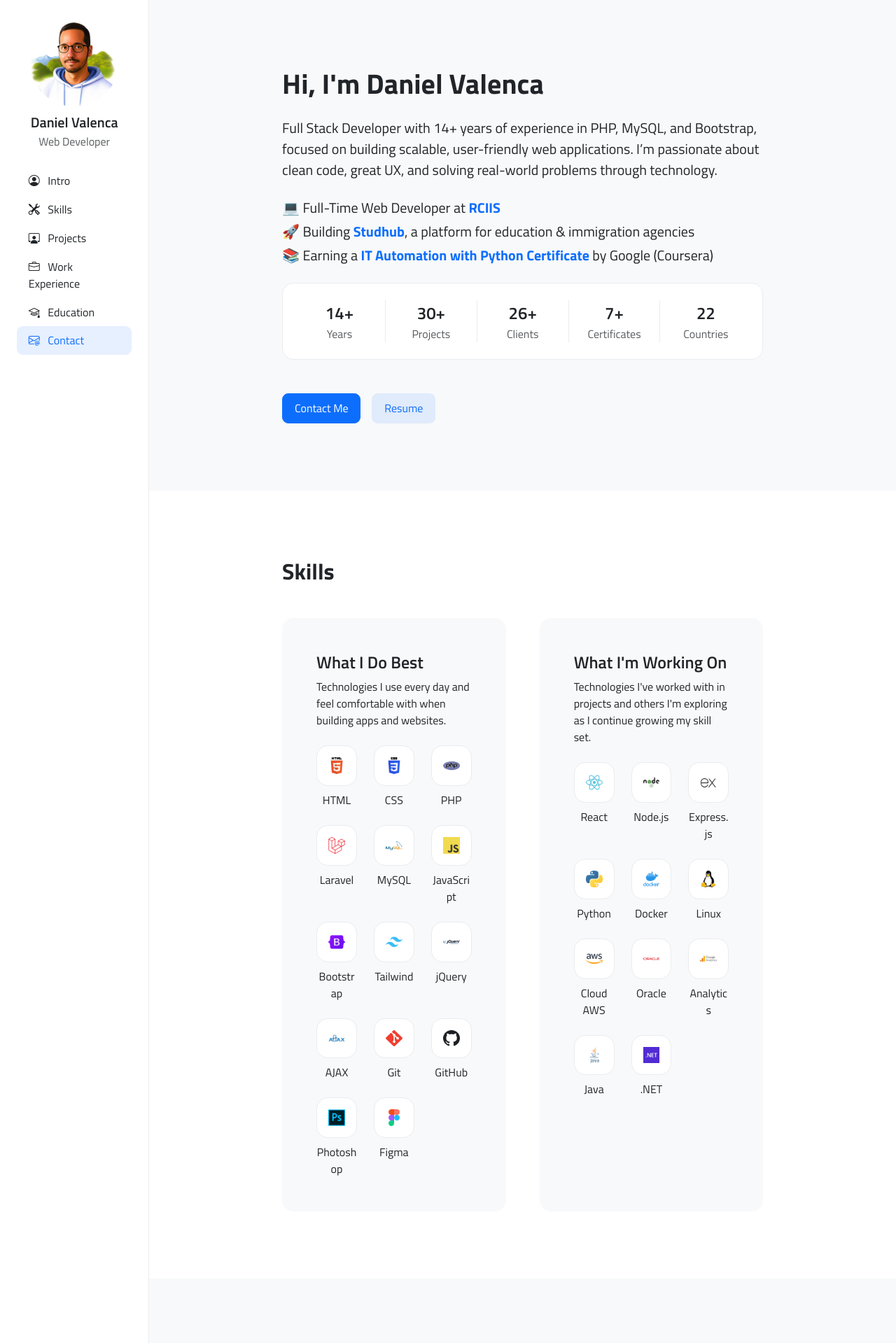
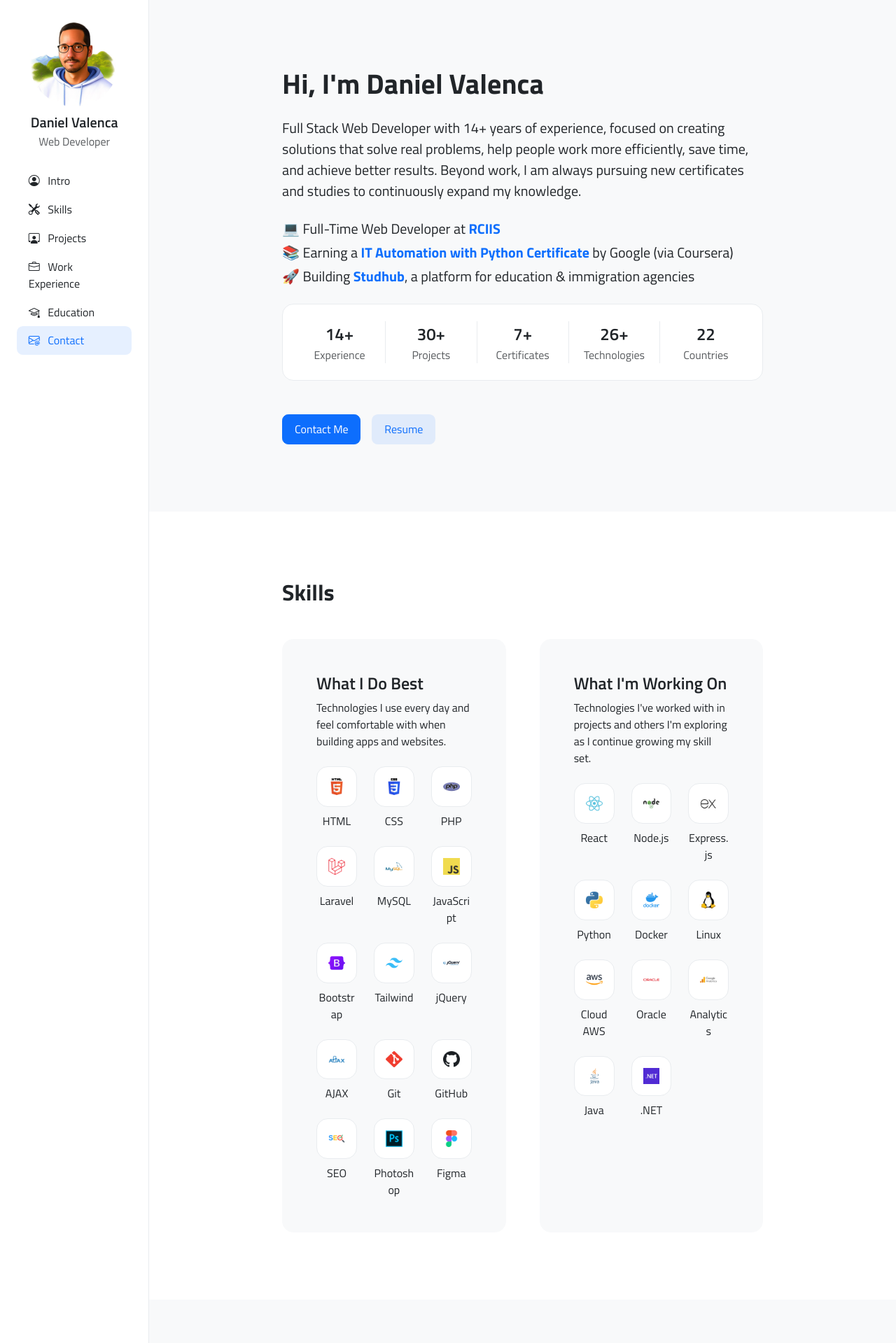
Before and after one commit to danivalenca/danielvalenca, a PHP site: page / in a window 1280 px wide. Shown: the top 1919 px of the page at 70% size. Run offline with PHP 8.4, Linux system fonts and the light colour scheme; some libraries are stand-ins or nearby versions.

Commit message:
Add Skill SEO

```diff
--- a/public/index.php
+++ b/public/index.php
@@ -16,6 +16,7 @@ $skills_best = [
     [ "name" => "AJAX", "logo" => "img/skills-ajax.png"],
     [ "name" => "Git", "logo" => "img/skills-git.png"],
     [ "name" => "GitHub", "logo" => "img/skills-github.png"],
+    [ "name" => "SEO", "logo" => "img/skills-seo.png"],
     [ "name" => "Photoshop", "logo" => "img/skills-photoshop.png"],
     [ "name" => "Figma", "logo" => "img/skills-figma.png"],
 ];
@@ -318,14 +319,14 @@ $educations = [
 
 								<h1 class="fw-bolder">Hi, I'm Daniel Valenca</h1>
 
-								<p class="fs-5 mt-3 mt-lg-4">
-									Full Stack Developer with <?= date('Y') - 2011 ?>+ years of experience in PHP, MySQL, and Bootstrap, focused on building scalable, user-friendly web applications. I’m passionate about clean code, great UX, and solving real-world problems through technology.
-								</p>
+                                <p class="fs-5 mt-3 mt-lg-4">
+                                    Full Stack Web Developer with <?= date('Y') - 2011 ?>+ years of experience, focused on creating solutions that solve real problems, help people work more efficiently, save time, and achieve better results. Beyond work, I am always pursuing new certificates and studies to continuously expand my knowledge.
+                                </p>
 
 								<div class="d-flex flex-column gap-1 fs-5 mt-3 mt-lg-4">
 									<p>💻 Full-Time Web Developer at <a href="https://rciis.ca/" class="link-primary text-decoration-none fw-bold" target="_blank">RCIIS</a></p>
-									<p>🚀 Building <a href="https://app.studhub.ca/" class="link-primary text-decoration-none fw-bold" target="_blank">Studhub</a>, a platform for education & immigration agencies</p>
-									<p>📚 Earning a <a href="https://www.coursera.org/professional-certificates/google-it-automation" class="link-primary text-decoration-none fw-bold" target="_blank">IT Automation with Python Certificate</a> by Google (Coursera)</p>
+									<p>📚 Earning a <a href="https://www.coursera.org/professional-certificates/google-it-automation" class="link-primary text-decoration-none fw-bold" target="_blank">IT Automation with Python Certificate</a> by Google (via Coursera)</p>
+                                    <p>🚀 Building <a href="https://app.studhub.ca/" class="link-primary text-decoration-none fw-bold" target="_blank">Studhub</a>, a platform for education & immigration agencies</p>
 								</div>
 
                                 <div class="card border-light-subtle rounded-4 p-4 mt-3 mt-lg-4">
@@ -334,7 +335,7 @@ $educations = [
 
                                         <div class="col-4 col-md border-end border-light-subtle">
                                             <p class="fs-4 fw-semibold"><?= date('Y') - 2011 ?>+</p>
-                                            <p class="text-body-secondary">Years</p>
+                                            <p class="text-body-secondary">Experience</p>
                                         </div>
 
                                         <div class="col-4 col-md border-end border-light-subtle">
@@ -343,13 +344,13 @@ $educations = [
                                         </div>
 
                                         <div class="col-4 col-md border-end border-light-subtle">
-                                            <p class="fs-4 fw-semibold">26+</p>
-                                            <p class="text-body-secondary">Clients</p>
+                                            <p class="fs-4 fw-semibold"><?= count($educations) ?>+</p>
+                                            <p class="text-body-secondary">Certificates</p>
                                         </div>
 
                                         <div class="col-4 col-md border-end border-light-subtle">
-                                            <p class="fs-4 fw-semibold"><?= count($educations) ?>+</p>
-                                            <p class="text-body-secondary">Certificates</p>
+                                            <p class="fs-4 fw-semibold">26+</p>
+                                            <p class="text-body-secondary">Technologies</p>
                                         </div>
 
                                         <div class="col-4 col-md">
```
Also changed, not shown: public/img/skills-seo.png (added).
